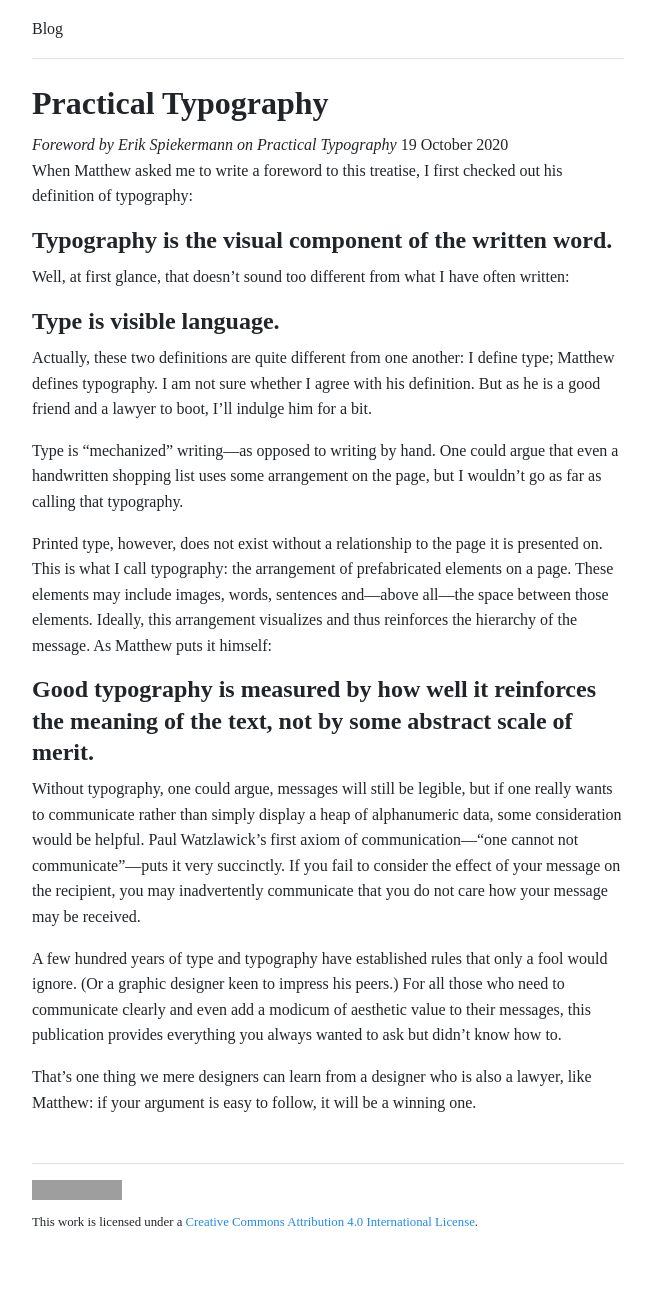
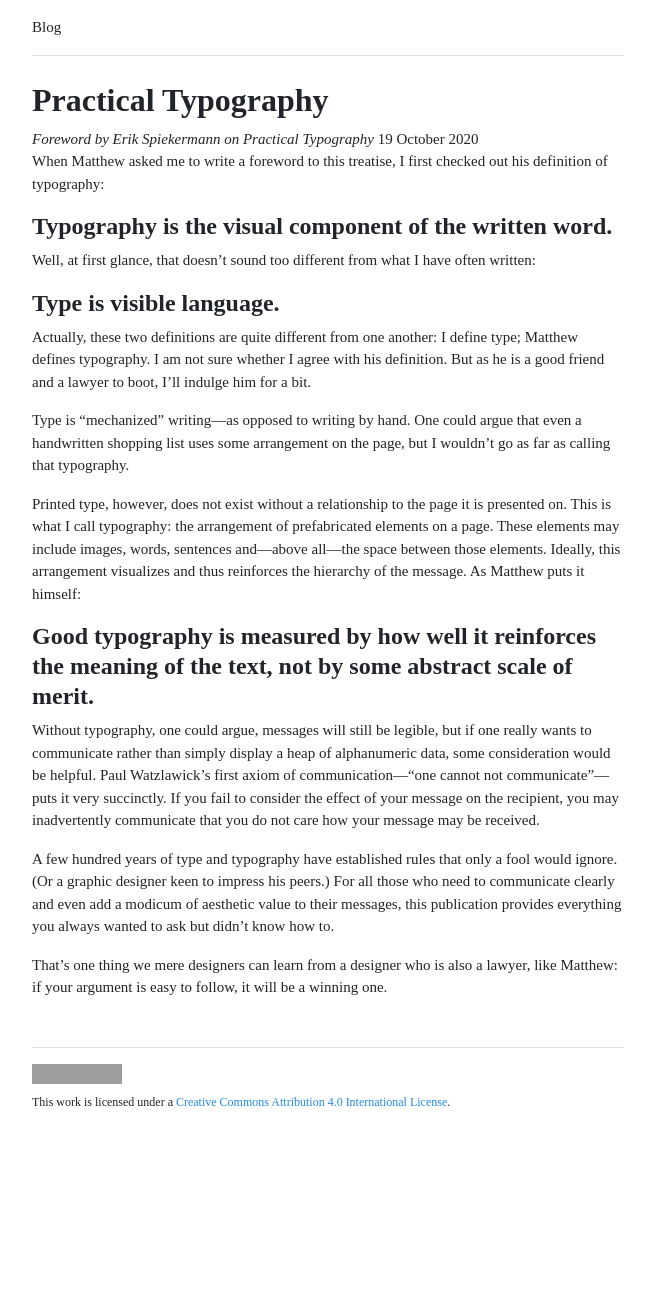
Before and after one commit to reedeeng/blog, a Jekyll site: the page built from _posts/2020-10-19-practical-typography.md, in a window 1280 px wide. Shown: the whole page, without its empty margins (312-967 px from the left). Built offline with Jekyll 4.4.1, drawn with Linux system fonts in a browser that asks for light colours; some web fonts are replaced; after the commit the page ends 1177 px from its top, so only the background shows below that; grey boxes are pictures that could not be loaded.

Commit message:
Update _base.scss

```diff
--- a/_sass/_base.scss
+++ b/_sass/_base.scss
@@ -7,8 +7,8 @@
 body {
   margin: 0;
   font-family: $font-family-serif;
-  font-size: 16px;
-  line-height: 1.6;
+  font-size: 15px;
+  line-height: 1.5;
   color: $gray-900;
   backgroung-color: #fff;
   -webkit-text-size-adjust: 100%;
@@ -35,7 +35,7 @@
 h6 {
   margin-top: 0;
   margin-bottom: .5rem;
-  line-height: 1.3;
+  line-height: 1.25;
   font-weight: 600;
 }
 
```
